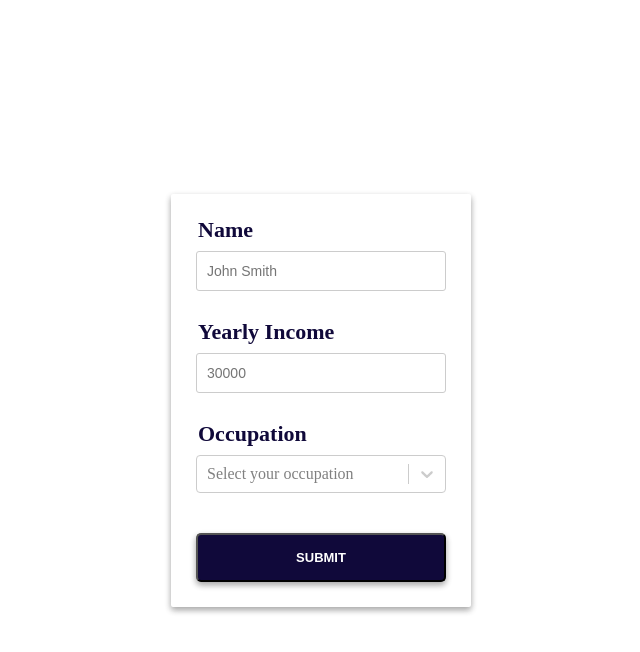
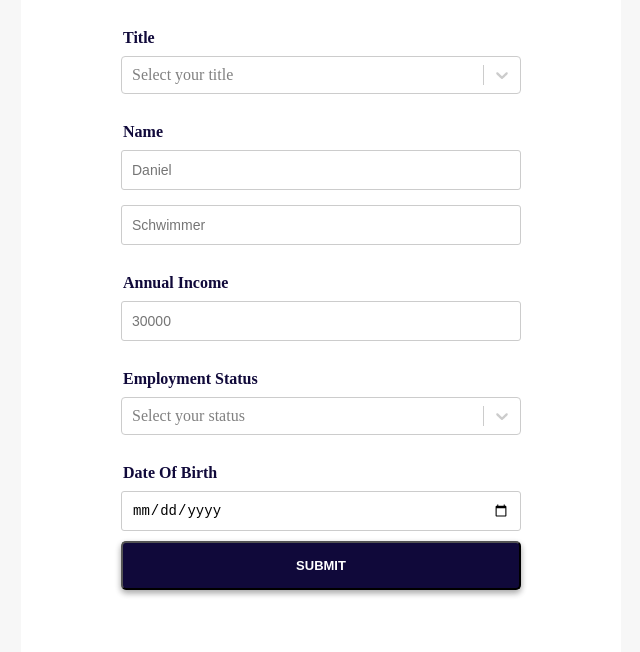
Before and after one commit to EnriqueDev/credit-cards-code-challenge, a React (Vite) app: page / in a window 1280 px wide. Shown: the top 652 px of the page, without its empty margins (319-959 px from the left). Built offline with nearby package versions, Linux system fonts and the light colour scheme.

Commit message:
updated checkcredit screen (read more) - refactored TextInput to make it have its own error - Updated generic style of the page - Added all required fields - Updated validation

```diff
--- a/src/components/RaisedContainer.tsx
+++ b/src/components/RaisedContainer.tsx
@@ -2,6 +2,7 @@ import styled from 'styled-components'
 
 export const RaisedContainer = styled.div`
   box-shadow: 0 3px 6px rgba(0, 0, 0, 0.16), 0 3px 6px rgba(0, 0, 0, 0.23);
+  background-color: #fff;
   border-radius: 2px;
   padding: 25px;
 `
--- a/src/constants/colors.ts
+++ b/src/constants/colors.ts
@@ -2,3 +2,4 @@ export const primaryColor = '#10093a'
 export const borderColor = '#cccccc'
 export const hoverBorderColor = '#999999'
 export const errorColor = '#ff0033'
+export const backgroundColor = '#F7F7F7'
--- a/src/modules/CheckCredit/CheckCredit.tsx
+++ b/src/modules/CheckCredit/CheckCredit.tsx
@@ -1,40 +1,60 @@
 import * as React from 'react'
-import styled from 'styled-components'
-import { RaisedContainer } from '../../components/RaisedContainer'
+import { useSelector, useDispatch } from 'react-redux'
+import styled, { css } from 'styled-components'
+import { useHistory } from 'react-router-dom'
+import Select from 'react-select'
+
 import { TextInput, FormFieldContainer } from './components'
 import Button from '../../components/Button'
-import { validateName, validateOccupation, validateIncome } from './validation'
-import Select from 'react-select'
-import { useSelector, useDispatch } from 'react-redux'
+import { IFormState } from './redux/CheckCredit.reducer'
+
+import {
+  validateName,
+  validateOccupation,
+  validateIncome,
+  validateTitle,
+  validateDate,
+} from './validation'
 import { formDataSelector } from './redux/CheckCredit.selectors'
 import {
   editCheckCreditField,
   setFormErrors,
 } from './redux/CheckCredit.actions'
-import { IFormState } from './redux/CheckCredit.reducer'
-import { fetchCreditData } from './redux/CheckCredit.thunks'
-import { useHistory } from 'react-router-dom'
 
-const SELECT_OPTIONS = [
-  { value: 'full_time', label: 'Full Time' },
-  { value: 'part_time', label: 'Part Time' },
-  { value: 'student', label: 'Student' },
-]
+import { backgroundColor } from '../../constants/colors'
+import { TITLE_OPTIONS, EMPLOYMENT_STATUS_OPTIONS } from './constants'
 
-const Container = styled.section`
+const Wrapper = styled.section`
   display: flex;
   flex: 1 0 100%;
   height: 100%;
   align-items: center;
   justify-content: center;
+  background-color: ${backgroundColor};
 `
 
-const StyledTextInput = styled(TextInput)`
-  min-width: 250px;
+const Container = styled.form`
+  max-width: 400px;
+  align-items: center;
+  justify-content: center;
+  width: 100%;
+  padding: 0 100px;
+  min-height: 100%;
+  background-color: #fff;
+`
+
+const StyledTextInput = styled(TextInput)<{ marginTop?: number }>`
+  width: 100%;
+
+  ${({ marginTop }) =>
+    marginTop &&
+    css`
+      margin-top: ${marginTop};
+    `}
 `
 
 const StyledFormWrapper = styled(FormFieldContainer)`
-  margin-bottom: 30px;
+  margin-top: 30px;
 `
 
 const StyledButton = styled(Button)`
@@ -43,7 +63,8 @@ const StyledButton = styled(Button)`
 `
 
 export const CheckCredit: React.FC = () => {
-  const { name, income, occupation } = useSelector(formDataSelector)
+  const formData = useSelector(formDataSelector)
+  const { name, lastName, income, occupation, date, title } = formData
   const dispatch = useDispatch()
   const router = useHistory()
 
@@ -58,15 +79,27 @@ export const CheckCredit: React.FC = () => {
     e => {
       e.preventDefault()
       const nameError = validateName(name.value)
+      const lastNameError = validateName(lastName.value)
       const incomeError = validateIncome(income.value)
       const occupationError = validateOccupation(occupation.value)
+      const titleError = validateTitle(title.value)
+      const dateError = validateDate(date.value)
 
-      if (nameError || incomeError || occupationError) {
+      if (
+        nameError ||
+        incomeError ||
+        occupationError ||
+        titleError ||
+        lastNameError
+      ) {
         dispatch(
           setFormErrors({
             name: nameError,
+            lastName: lastNameError,
             income: incomeError,
             occupation: occupationError,
+            title: titleError,
+            date: dateError,
           }),
         )
         return
@@ -78,42 +111,79 @@ export const CheckCredit: React.FC = () => {
         occupation: occupation.value,
       })
     },
-    [name.value, income.value, occupation.value, dispatch],
+    [
+      name.value,
+      income.value,
+      occupation.value,
+      lastName.value,
+      date.value,
+      title.value,
+      dispatch,
+    ],
   )
 
   return (
-    <Container>
-      <RaisedContainer as="form">
-        <StyledFormWrapper label={'Name'} error={name.error}>
+    <Wrapper>
+      <Container>
+        <StyledFormWrapper label={'Title'} error={name.error}>
+          <Select
+            placeholder="Select your title"
+            options={TITLE_OPTIONS}
+            onChange={value =>
+              updateValue('title', (value as any).value as string)
+            }
+          />
+        </StyledFormWrapper>
+        <StyledFormWrapper label={'Name'}>
           <StyledTextInput
-            placeholder={'John Smith'}
+            placeholder={'Daniel'}
             value={name.value}
+            error={name.error}
             onChange={e => updateValue('name', e.currentTarget.value)}
+          />
+
+          <StyledTextInput
+            placeholder={'Schwimmer'}
+            value={lastName.value}
+            marginTop={15}
+            error={lastName.error}
+            onChange={e => updateValue('lastName', e.currentTarget.value)}
           />
         </StyledFormWrapper>
 
-        <StyledFormWrapper label={'Yearly Income'} error={income.error}>
+        <StyledFormWrapper label={'Annual Income'}>
           <StyledTextInput
             placeholder={'30000'}
             min={0}
             value={income.value}
             type={'number'}
+            error={income.error}
             onChange={e => updateValue('income', e.currentTarget.value)}
           />
         </StyledFormWrapper>
 
-        <StyledFormWrapper error={occupation.error} label={'Occupation'}>
+        <StyledFormWrapper label={'Employment Status'}>
           <Select
-            placeholder="Select your occupation"
-            options={SELECT_OPTIONS}
+            placeholder="Select your status"
+            options={EMPLOYMENT_STATUS_OPTIONS}
             onChange={value =>
               updateValue('occupation', (value as any).value as string)
             }
           />
         </StyledFormWrapper>
 
+        <StyledFormWrapper label={'Date of Birth'}>
+          <TextInput
+            type="date"
+            value={date.value}
+            error={date.error}
+            min={'1930-1-1'}
+            onChange={e => updateValue('date', e.currentTarget.value)}
+          />
+        </StyledFormWrapper>
+
         <StyledButton onClick={handleOnSubmit}>Submit</StyledButton>
-      </RaisedContainer>
-    </Container>
+      </Container>
+    </Wrapper>
   )
 }
--- /dev/null
+++ b/src/modules/CheckCredit/components/ErrorText.tsx
@@ -0,0 +1,24 @@
+import * as React from 'react'
+import styled from 'styled-components'
+import { errorColor } from '../../../constants/colors'
+
+export const StyledErrorText = styled.div`
+  font-size: 12px;
+  color: ${errorColor};
+  margin-top: 5px;
+  padding-left: 2px;
+`
+
+interface IProps {
+  error: string | null
+}
+
+const ErrorText: React.FC<IProps> = ({ error }) => {
+  if (!error) {
+    return null
+  }
+
+  return <StyledErrorText>{error}</StyledErrorText>
+}
+
+export { ErrorText }
--- a/src/modules/CheckCredit/components/FormFieldContainer.tsx
+++ b/src/modules/CheckCredit/components/FormFieldContainer.tsx
@@ -1,6 +1,6 @@
 import React, { FC } from 'react'
 import styled from 'styled-components'
-import { primaryColor, errorColor } from '../../../constants/colors'
+import { primaryColor } from '../../../constants/colors'
 
 const Container = styled.label`
   position: relative;
@@ -10,19 +10,11 @@ const Container = styled.label`
 const Label = styled.span`
   padding-left: 2px;
   display: block;
-  font-size: 22px;
+  font-size: 16px;
   font-weight: bold;
   text-transform: capitalize;
   margin-bottom: 10px;
   color: ${primaryColor};
-`
-
-export const StyledErrorText = styled.div`
-  font-size: 12px;
-  color: ${errorColor};
-  position: absolute;
-  bottom: -15px;
-  padding-left: 2px;
 `
 
 interface IProps {
@@ -41,7 +33,6 @@ export const FormFieldContainer: FC<IProps> = ({
     <Container className={className}>
       <Label>{label}</Label>
       {children}
-      {Boolean(error) && <StyledErrorText>{error}</StyledErrorText>}
     </Container>
   )
 }
--- a/src/modules/CheckCredit/components/TextInput.tsx
+++ b/src/modules/CheckCredit/components/TextInput.tsx
@@ -1,6 +1,7 @@
 import * as React from 'react'
 import styled from 'styled-components'
 import { borderColor, hoverBorderColor } from '../../../constants/colors'
+import { ErrorText } from './ErrorText'
 
 const Input = styled.input`
   width: 100%;
@@ -16,19 +17,22 @@ const Input = styled.input`
 `
 
 interface IProps extends React.HTMLAttributes<HTMLInputElement> {
-  type?: 'text' | 'number'
+  type?: 'date' | 'number' | 'text'
   value: string
   className?: string
-  min?: number
+  error: string | null
+  min?: any
 }
 
 export const TextInput: React.FC<IProps> = ({
   value,
   onChange,
   type = 'text',
+  error,
   ...rest
 }) => {
   return (
+    <>
       <Input
         type={type}
         pattern={type === 'number' ? '^(0|\\+?[1-9]\\d*)$' : undefined}
@@ -36,5 +40,7 @@ export const TextInput: React.FC<IProps> = ({
         onChange={onChange}
         {...rest}
       />
+      {Boolean(error) && <ErrorText error={error} />}
+    </>
   )
 }
--- /dev/null
+++ b/src/modules/CheckCredit/constants.ts
@@ -0,0 +1,17 @@
+export const EMPLOYMENT_STATUS_OPTIONS = [
+  { value: 'full_time', label: 'Full Time' },
+  { value: 'part_time', label: 'Part Time' },
+  { value: 'self_employed', label: 'Self Employed' },
+  { value: 'homemaker', label: 'Homemaker' },
+  { value: 'unemployed', label: 'Unemployed' },
+  { value: 'retired', label: 'Retired' },
+  { value: 'student', label: 'Student' },
+]
+
+export const TITLE_OPTIONS = [
+  { value: 'Mr', label: 'Mr' },
+  { value: 'Mrs', label: 'Mrs' },
+  { value: 'Ms', label: 'Ms' },
+  { value: 'Miss', label: 'Miss' },
+  { value: 'Dr', label: 'Dr' },
+]
--- a/src/modules/CheckCredit/redux/CheckCredit.reducer.ts
+++ b/src/modules/CheckCredit/redux/CheckCredit.reducer.ts
@@ -18,6 +18,9 @@ export interface IFormState {
   name: IFormFieldState
   occupation: IFormFieldState
   income: IFormFieldState
+  title: IFormFieldState
+  lastName: IFormFieldState
+  date: IFormFieldState
 }
 
 export interface ICheckCreditState extends IFormState {}
@@ -26,6 +29,9 @@ const INITIAL_STATE: ICheckCreditState = {
   name: INITIAL_FORM_VALUE,
   occupation: INITIAL_FORM_VALUE,
   income: INITIAL_FORM_VALUE,
+  title: INITIAL_FORM_VALUE,
+  lastName: INITIAL_FORM_VALUE,
+  date: INITIAL_FORM_VALUE,
 }
 
 export const checkCreditReducer: Reducer<
--- a/src/modules/CheckCredit/redux/CheckCredit.selectors.ts
+++ b/src/modules/CheckCredit/redux/CheckCredit.selectors.ts
@@ -4,7 +4,10 @@ import { IFormState } from './CheckCredit.reducer'
 export const formDataSelector = ({ checkCredit }: RootState): IFormState => {
   return {
     name: checkCredit.name,
+    lastName: checkCredit.lastName,
+    title: checkCredit.title,
     income: checkCredit.income,
     occupation: checkCredit.occupation,
+    date: checkCredit.date,
   }
 }
```
Also changed, not shown: src/modules/CheckCredit/validation.ts (+42 -8 lines). Lines whose indentation alone changed are shown as unchanged.
